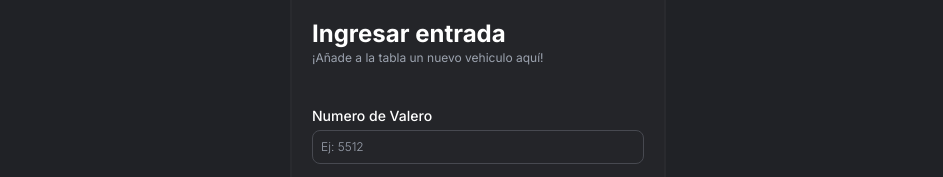
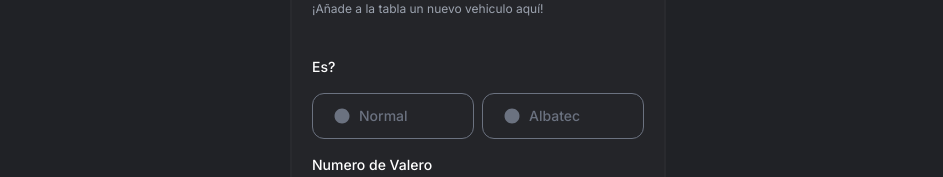
Before and after one commit to DaivyMorales/parking-soft, a Next.js app: page /entry in a window 1280 px wide. Both pictures are taken after a click on the button "Insertar vehiculo". Shown: the part 175-352 px from the top of the page, without its empty margins (162-1105 px from the left). Built offline with nearby package versions, Linux system fonts and the light colour scheme; no server answers; the database is empty.

Commit message:
Add type Tractor UI on Form

```diff
--- a/src/components/EntryForm.tsx
+++ b/src/components/EntryForm.tsx
@@ -9,10 +9,11 @@ import {
 import { useState, useContext, ChangeEvent } from "react";
 import { useRouter } from "next/router";
 import { entryContext } from "@/contexts/EntryContext";
-import { MdKeyboardBackspace } from "react-icons/md";
+import { MdKeyboardBackspace, MdCircle } from "react-icons/md";
 import { FaTruck, FaMotorcycle, FaTrailer } from "react-icons/fa";
 import { BsCarFrontFill } from "react-icons/bs";
 import { HiCheckCircle } from "react-icons/hi";
+import { IoIosCheckmarkCircle } from "react-icons/io";
 import { motion } from "framer-motion";
 
 interface IInitialValues {
@@ -20,6 +21,7 @@ interface IInitialValues {
   plate: string;
   automobile_type: string;
   exit: boolean;
+  type: string;
 }
 
 interface EntryFormProps {
@@ -43,6 +45,7 @@ export default function EntryForm({ setShowForm, showForm }: EntryFormProps) {
     plate: "",
     automobile_type: "",
     exit: false,
+    type: "",
   });
 
   const formik = useFormik({
@@ -59,9 +62,14 @@ export default function EntryForm({ setShowForm, showForm }: EntryFormProps) {
     formik.setFieldValue("automobile_type", type);
   };
 
+  const handleAlbatecChange = (type: string) => {
+    formik.setFieldValue("type", type);
+  };
+
   console.log("values", formik.values);
 
   const [colors, setColors] = useState<string>("");
+  const [albatec, setAlbatec] = useState<string>("");
 
   const [type, setType] = useState<string>("");
 
@@ -95,6 +103,43 @@ export default function EntryForm({ setShowForm, showForm }: EntryFormProps) {
 
         <form onSubmit={formik.handleSubmit}>
           <div className="grid grid-cols-1 gap-4 lg:grid-cols-1  w-full">
+            <label htmlFor="">Es?</label>
+            <div className="grid grid-cols-2 gap-x-2">
+              <div
+                className="boxAlbatec "
+                style={
+                  albatec === "Normal"
+                    ? styleTypeValidateOn
+                    : styleTypeValidateOff
+                }
+                onClick={() => {
+                  setAlbatec("Normal");
+                  handleAlbatecChange("Normal");
+                }}
+              >
+                {albatec === "Normal" ? <IoIosCheckmarkCircle size={18} /> : <MdCircle size={18} />}
+                <label htmlFor="normal" className="cursor-pointer">Normal</label>
+              </div>
+              <div
+                className="boxAlbatec "
+                style={
+                  albatec === "Albatec"
+                    ? styleTypeValidateOn
+                    : styleTypeValidateOff
+                }
+                onClick={() => {
+                  setAlbatec("Albatec");
+                  handleAlbatecChange("Albatec");
+                }}
+              >
+                {albatec === "Albatec" ? (
+                  <IoIosCheckmarkCircle size={18} />
+                ) : (
+                  <MdCircle size={18} />
+                )}
+                <label htmlFor="normal"  className="cursor-pointer">Albatec</label>
+              </div>
+            </div>
             <div className="flex flex-col gap-y-1">
               <label htmlFor="valero_num">Numero de Valero</label>
               <input
--- a/src/styles/global.scss
+++ b/src/styles/global.scss
@@ -95,6 +95,11 @@ button {
     @apply relative flex items-center justify-center gap-x-1 p-3 rounded-lg flex-col w-20 text-xs cursor-pointer;
 }
 
+.boxAlbatec {
+    border-width: 1px;
+    @apply py-3  rounded-xl flex justify-start px-5 items-center gap-x-2 text-xs cursor-pointer;
+}
+
 .alertBox {
     border-radius: 5px;
     margin-bottom: 20px;
```
